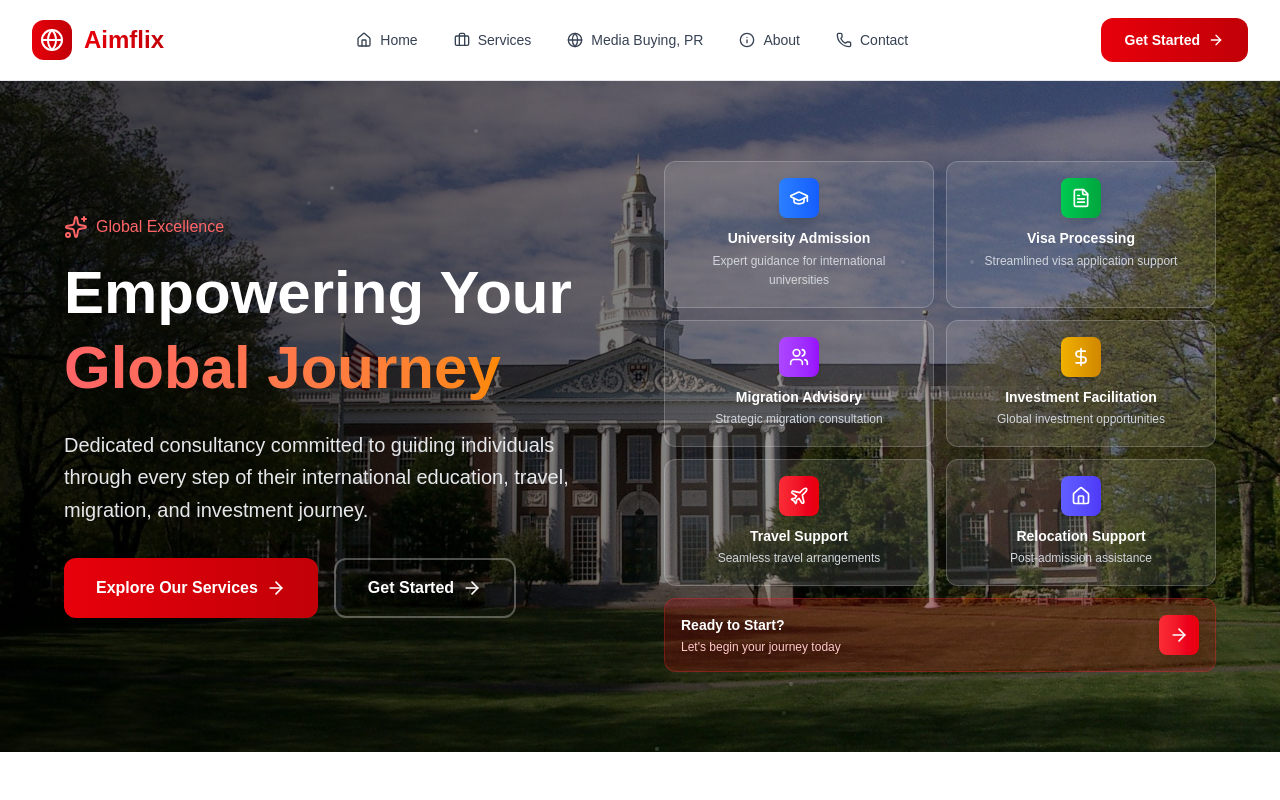
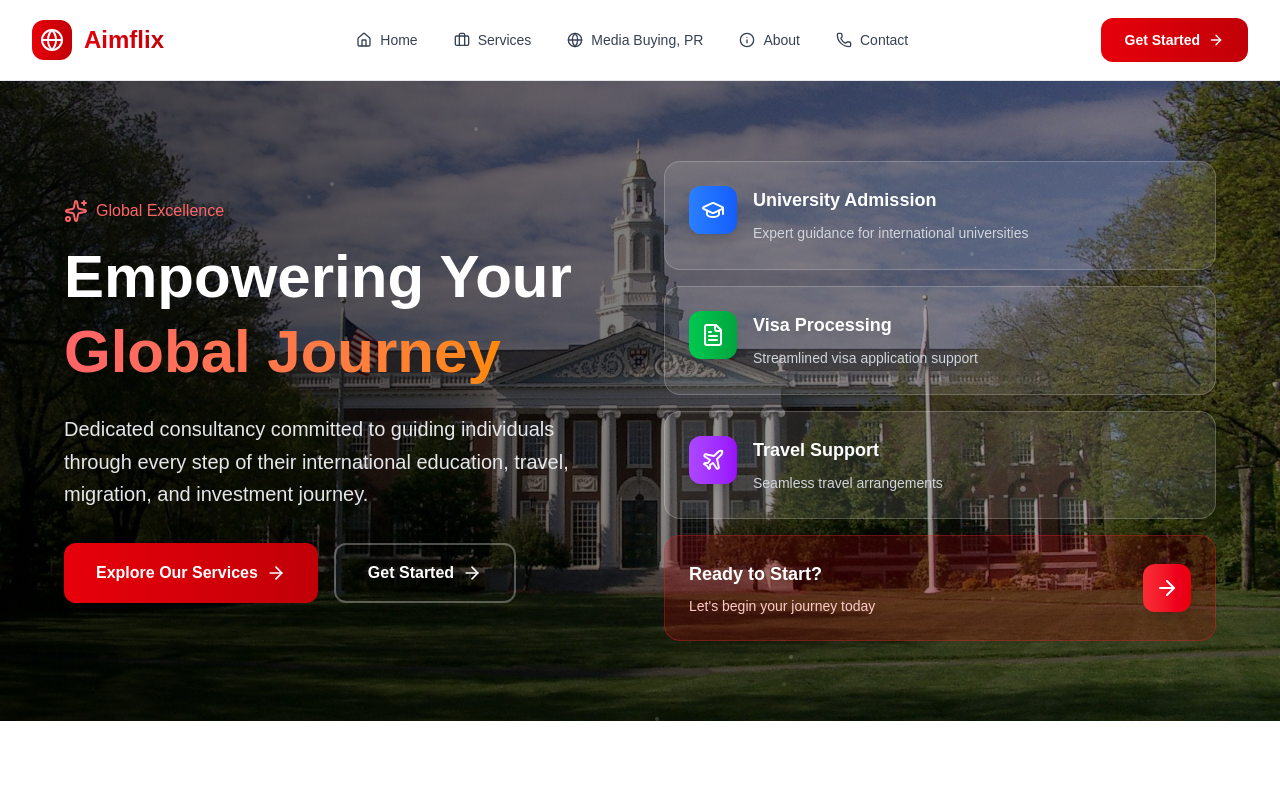
Before and after one commit to aimflix-org/aimflix, a Next.js app: page / in a window 1280 px wide. Shown: the top 800 px of the page. Built offline with nearby package versions, Linux system fonts and the light colour scheme.

Commit message:
Fix text formatting in multiple components to use standard apostrophes instead of HTML entities. Update styles in HeroSection and WhyChooseUsSection for improved layout and consistency.

```diff
--- a/app/(public)/about/page.tsx
+++ b/app/(public)/about/page.tsx
@@ -173,7 +173,7 @@ export default function AboutPage() {
                   </svg>
                 </div>
                 <h3 className="text-xl font-semibold mb-4">Your Success Partner</h3>
-                <p className="text-gray-600">We&apos;re committed to your educational journey from start to finish</p>
+                <p className="text-gray-600">We're committed to your educational journey from start to finish</p>
               </div>
             </div>
           </div>
--- a/app/(public)/media-buying-pr/page.tsx
+++ b/app/(public)/media-buying-pr/page.tsx
@@ -159,7 +159,7 @@ export default function MediaBuyingPRPage() {
         {/* Call to Action */}
         <div className="bg-red-600 rounded-lg p-8 text-center">
           <h2 className="text-3xl font-bold mb-4 text-white">
-            Ready to Enhance Your Institution&apos;s Visibility?
+            Ready to Enhance Your Institution's Visibility?
           </h2>
           <p className="text-xl mb-6 text-red-100">
             Let us help you develop a comprehensive media buying and PR strategy that drives results.
--- a/components/home/HeroSection.tsx
+++ b/components/home/HeroSection.tsx
@@ -1,6 +1,6 @@
 import Image from "next/image";
 import Link from "next/link";
-import { Globe, ArrowRight, Sparkles, CheckCircle, GraduationCap, FileText, Plane, DollarSign, Home, Users } from "lucide-react";
+import { Globe, ArrowRight, Sparkles, CheckCircle, GraduationCap, FileText, Plane } from "lucide-react";
 
 export default function HeroSection() {
   const serviceCards = [
@@ -16,35 +16,14 @@ export default function HeroSection() {
       description: "Streamlined visa application support",
       icon: FileText,
       color: "from-green-500 to-green-600",
-      delay: "0.4s"
-    },
-    {
-      title: "Migration Advisory",
-      description: "Strategic migration consultation",
-      icon: Users,
-      color: "from-purple-500 to-purple-600",
       delay: "0.5s"
-    },
-    {
-      title: "Investment Facilitation",
-      description: "Global investment opportunities",
-      icon: DollarSign,
-      color: "from-yellow-500 to-yellow-600",
-      delay: "0.6s"
     },
     {
       title: "Travel Support",
       description: "Seamless travel arrangements",
       icon: Plane,
-      color: "from-red-500 to-red-600",
+      color: "from-purple-500 to-purple-600",
       delay: "0.7s"
-    },
-    {
-      title: "Relocation Support",
-      description: "Post-admission assistance",
-      icon: Home,
-      color: "from-indigo-500 to-indigo-600",
-      delay: "0.8s"
     }
   ];
 
@@ -114,48 +93,51 @@ export default function HeroSection() {
           </div>
 
           <div className="relative animate-fade-in-up" style={{ animationDelay: '0.3s' }}>
-            <div className="grid grid-cols-2 gap-3">
+            <div className="grid gap-4">
               {serviceCards.map((service, index) => {
                 const IconComponent = service.icon;
                 return (
                   <div
                     key={index}
-                    className="group relative bg-white/10 backdrop-blur-xl rounded-xl p-4 border border-white/20 hover:scale-105 transition-all duration-300 animate-fade-in-up hover:bg-white/20"
+                    className="group relative bg-white/10 backdrop-blur-xl rounded-2xl p-6 border border-white/20 hover:scale-105 transition-all duration-300 animate-fade-in-up"
                     style={{ animationDelay: service.delay }}
                   >
-                    <div className="flex flex-col items-center text-center gap-3">
-                      <div className={`w-10 h-10 bg-gradient-to-r ${service.color} rounded-lg flex items-center justify-center shadow-lg group-hover:scale-110 group-hover:rotate-6 transition-all duration-300`}>
-                        <IconComponent className="w-5 h-5 text-white" />
+                    <div className="flex items-start gap-4">
+                      <div className={`w-12 h-12 bg-gradient-to-r ${service.color} rounded-xl flex items-center justify-center shadow-lg group-hover:scale-110 group-hover:rotate-6 transition-all duration-300 flex-shrink-0`}>
+                        <IconComponent className="w-6 h-6 text-white" />
                       </div>
                       <div className="flex-1">
-                        <h3 className="text-sm font-bold text-white mb-1 group-hover:text-red-200 transition-colors leading-tight">
+                        <h3 className="text-lg font-bold text-white mb-2 group-hover:text-red-200 transition-colors">
                           {service.title}
                         </h3>
-                        <p className="text-gray-300 text-xs leading-relaxed">
+                        <p className="text-gray-300 text-sm leading-relaxed">
                           {service.description}
                         </p>
+                      </div>
+                      <div className="opacity-0 group-hover:opacity-100 transition-all duration-300 transform translate-x-2 group-hover:translate-x-0">
+                        <ArrowRight className="w-5 h-5 text-red-400" />
                       </div>
                     </div>
 
                     {/* Hover effect overlay */}
-                    <div className="absolute inset-0 bg-gradient-to-r from-red-500/5 to-orange-500/5 rounded-xl opacity-0 group-hover:opacity-100 transition-opacity duration-300" />
+                    <div className="absolute inset-0 bg-gradient-to-r from-red-500/5 to-orange-500/5 rounded-2xl opacity-0 group-hover:opacity-100 transition-opacity duration-300" />
                   </div>
                 );
               })}
 
-              {/* Call to action card - spans full width */}
-              <div className="col-span-2 group relative bg-gradient-to-r from-red-600/20 to-red-700/20 backdrop-blur-xl rounded-xl p-4 border border-red-500/30 hover:scale-105 transition-all duration-300 animate-fade-in-up" style={{ animationDelay: '0.9s' }}>
+              {/* Call to action card */}
+              <div className="group relative bg-gradient-to-r from-red-600/20 to-red-700/20 backdrop-blur-xl rounded-2xl p-6 border border-red-500/30 hover:scale-105 transition-all duration-300 animate-fade-in-up" style={{ animationDelay: '0.9s' }}>
                 <div className="flex items-center justify-between">
                   <div>
-                    <h3 className="text-sm font-bold text-white mb-1">
+                    <h3 className="text-lg font-bold text-white mb-2">
                       Ready to Start?
                     </h3>
-                    <p className="text-red-200 text-xs">
-                      Let&apos;s begin your journey today
+                    <p className="text-red-200 text-sm">
+                      Let's begin your journey today
                     </p>
                   </div>
-                  <div className="w-10 h-10 bg-gradient-to-r from-red-500 to-red-600 rounded-lg flex items-center justify-center shadow-lg group-hover:scale-110 transition-all duration-300">
-                    <ArrowRight className="w-5 h-5 text-white group-hover:translate-x-1 transition-transform" />
+                  <div className="w-12 h-12 bg-gradient-to-r from-red-500 to-red-600 rounded-xl flex items-center justify-center shadow-lg group-hover:scale-110 transition-all duration-300">
+                    <ArrowRight className="w-6 h-6 text-white group-hover:translate-x-1 transition-transform" />
                   </div>
                 </div>
               </div>
--- a/components/home/WhyChooseUsSection.tsx
+++ b/components/home/WhyChooseUsSection.tsx
@@ -86,7 +86,7 @@ export default function WhyChooseUsSection() {
 
                 <h3 className="text-2xl font-bold mb-4 text-gray-900">Trusted Partner</h3>
                 <p className="text-gray-600 mb-8 leading-relaxed">
-                  Your success is our priority. We&apos;re committed to your educational journey from start to finish.
+                  Your success is our priority. We're committed to your educational journey from start to finish.
                 </p>
 
                 <div className="grid grid-cols-2 gap-6">
--- a/components/layout/Header.tsx
+++ b/components/layout/Header.tsx
@@ -62,7 +62,7 @@ export default function Header() {
           </nav>
 
           {/* Desktop Actions */}
-          <div className="hidden md:flex items-center">
+          <div className="hidden md:flex items-center space-x-4">
             {/* Contact Button */}
             <Link
               href="/contact"
@@ -91,7 +91,7 @@ export default function Header() {
         {/* Mobile Menu */}
         {isMobileMenuOpen && (
           <div className="md:hidden">
-                         <div className="px-2 pt-2 pb-3 space-y-1 bg-white rounded-2xl shadow-2xl border border-gray-200 mt-4 animate-fade-in-up">
+            <div className="px-2 pt-2 pb-3 space-y-1 bg-white rounded-2xl shadow-2xl border border-gray-200 mt-4 animate-fade-in-up">
               {navigationItems.map((item, index) => {
                 const IconComponent = item.icon;
                 return (
```
